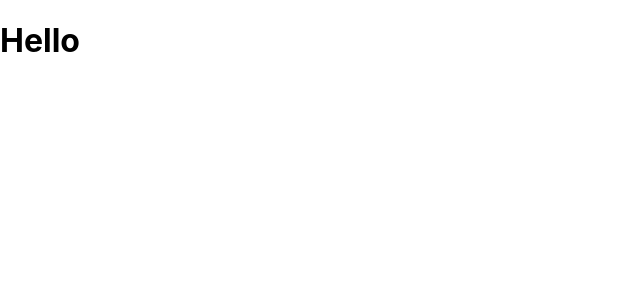
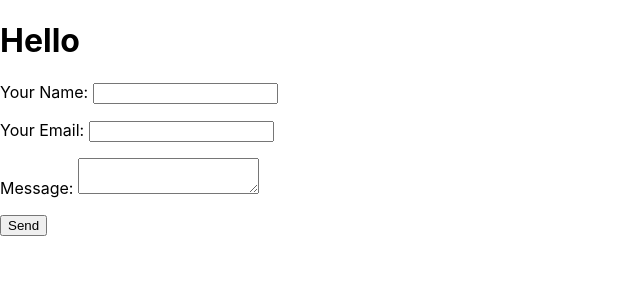
Before and after one commit to samrobbins85/netlify-next-notion, a Next.js app: page / in a window 1280 px wide. Shown: the top 300 px of the page, without its empty margins (0-640 px from the left). Built offline with nearby package versions, Linux system fonts and the light colour scheme.

Commit message:
Basic parsing of form submission in function

```diff
--- a/pages/index.js
+++ b/pages/index.js
@@ -2,6 +2,26 @@ export default function Home() {
   return (
     <div>
       <h1>Hello</h1>
+      <form name="contact" method="POST" data-netlify="true">
+        <p>
+          <label>
+            Your Name: <input type="text" name="name" />
+          </label>
+        </p>
+        <p>
+          <label>
+            Your Email: <input type="email" name="email" />
+          </label>
+        </p>
+        <p>
+          <label>
+            Message: <textarea name="message"></textarea>
+          </label>
+        </p>
+        <p>
+          <button type="submit">Send</button>
+        </p>
+      </form>
     </div>
   );
 }
```
Also changed, not shown: 1 other file (tests, documents, lock files or other folders).
